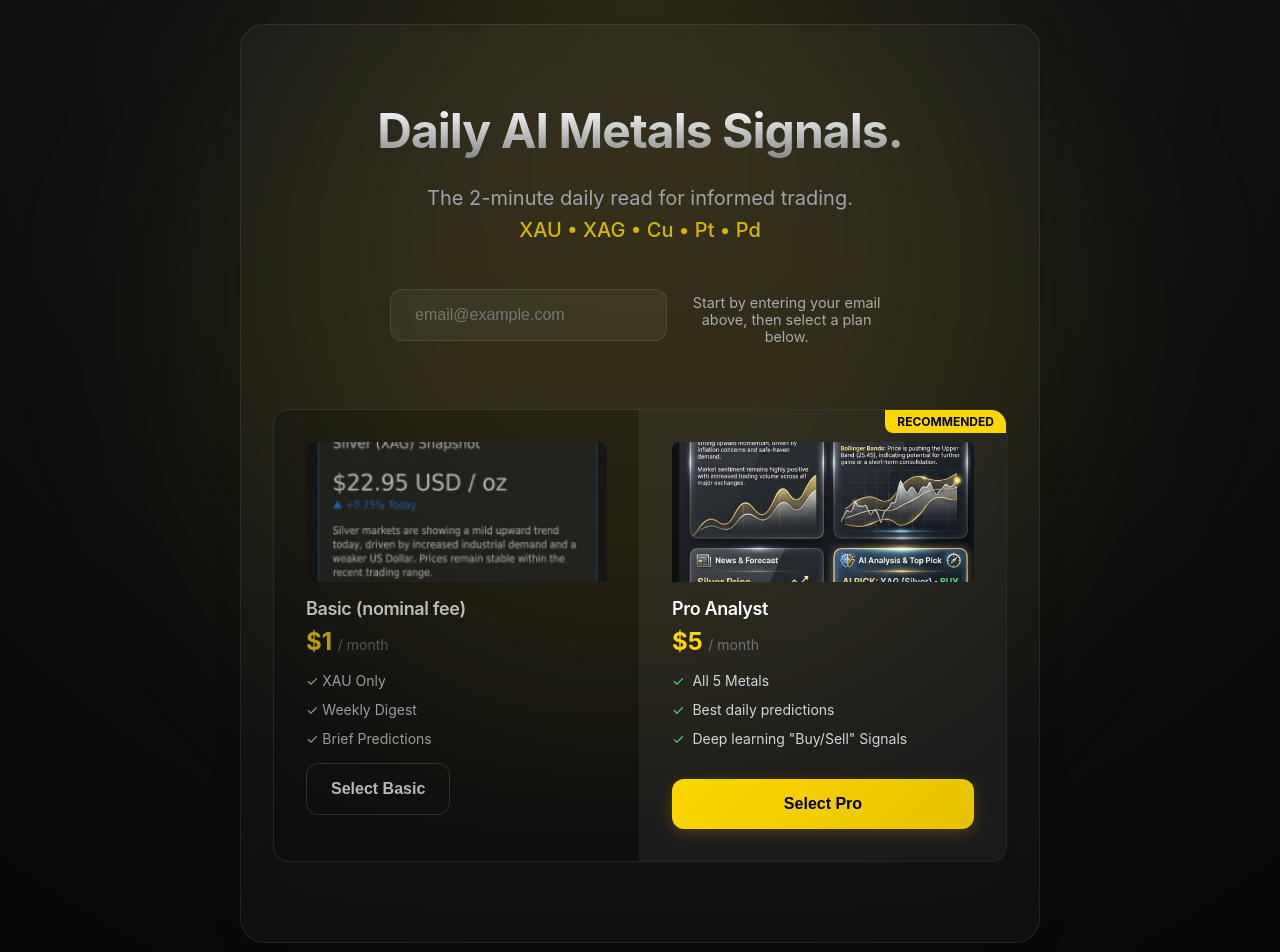
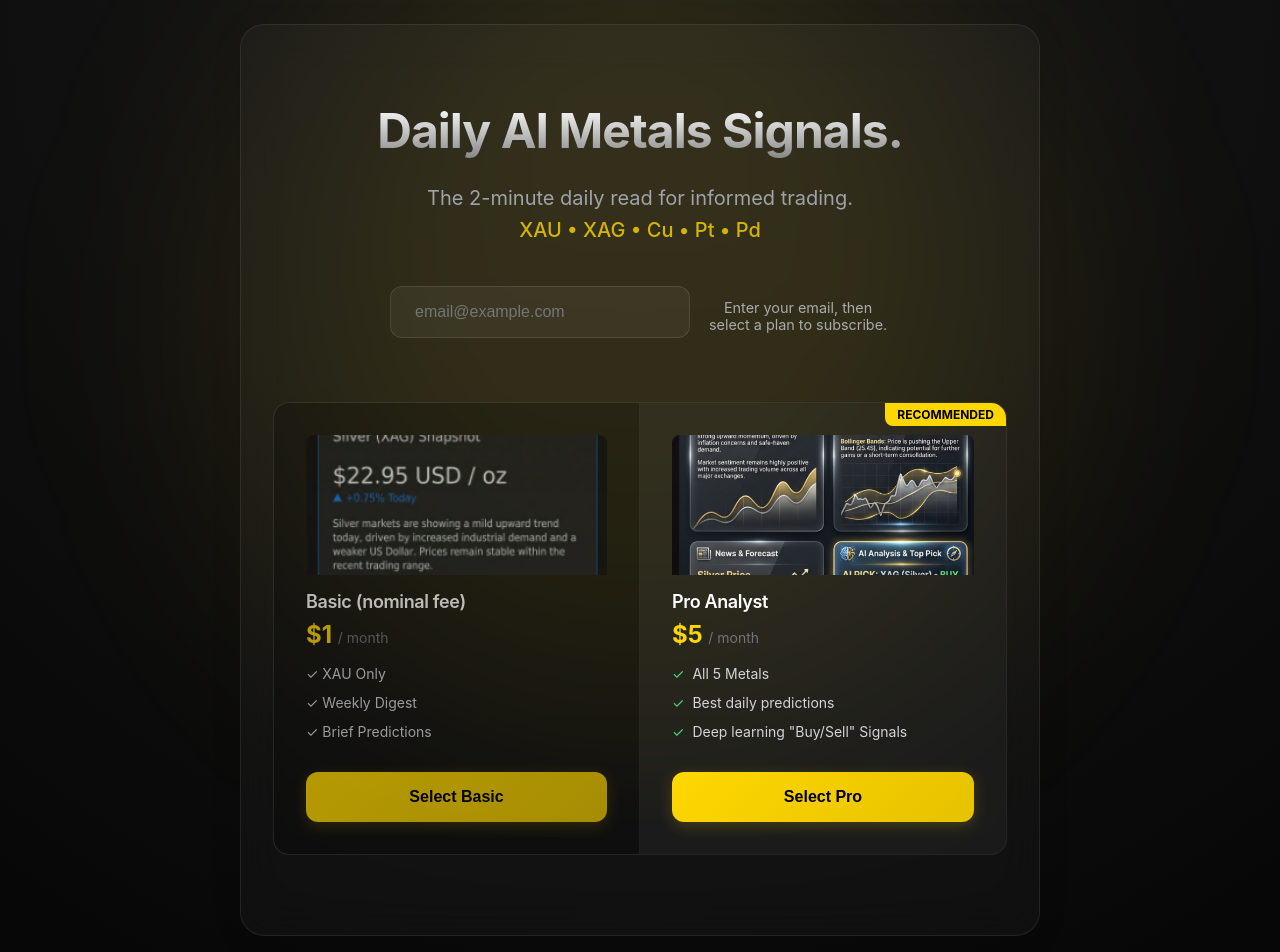
Before and after one commit to daramaccoille/metaldetectors, a Next.js app in the folder web/: page / in a window 1280 px wide. Shown: the top 952 px of the page. Built offline with nearby package versions, Linux system fonts and the light colour scheme; no server answers.

Commit message:
remove old price_id

```diff
--- a/web/src/app/actions.ts
+++ b/web/src/app/actions.ts
@@ -40,12 +40,12 @@ export async function subscribe(formData: FormData) {
     // STRIPE_PRICE_ID_PRO and STRIPE_PRICE_ID_BASIC should be defined
 
     // Fallback to existing single var if strict PRO/BASIC vars aren't separate yet
-    let priceId = process.env.STRIPE_PRICE_ID;
+    let priceId = process.env.STRIPE_PRICE_ID_PRO;
 
     if (plan === 'basic') {
-        priceId = process.env.STRIPE_PRICE_ID_BASIC || process.env.STRIPE_PRICE_ID;
+        priceId = process.env.STRIPE_PRICE_ID_BASIC;
     } else {
-        priceId = process.env.STRIPE_PRICE_ID_PRO || process.env.STRIPE_PRICE_ID;
+        priceId = process.env.STRIPE_PRICE_ID_PRO;
     }
 
     if (!priceId) priceId = 'price_12345_mock';
--- a/web/src/app/page.tsx
+++ b/web/src/app/page.tsx
@@ -3,7 +3,7 @@ import Script from 'next/script';
 import { subscribe } from './actions';
 
 import { headers } from 'next/headers';
-
+import Head from "next/head";
 export const runtime = 'edge';
 
 export default async function Home() {
@@ -27,7 +27,9 @@ export default async function Home() {
   return (
     <main className="main-layout">
       <Script src="https://js.stripe.com/v3/buy-button.js" async />
-
+      <Head>
+        <link rel="icon" href="/favicon.ico" />
+      </Head>
       {/* Background Ambience */}
       <div className="bg-ambience">
         <div className="orb" />
@@ -54,7 +56,7 @@ export default async function Home() {
           />
           {/* Removed ambiguous "Start" button. User must pick a plan below. */}
           <div style={{ color: '#aaa', fontSize: '0.9rem', marginTop: '0.5rem' }}>
-            Start by entering your email above, then select a plan below.
+            Enter your email, then select a plan to subscribe.
           </div>
         </div>
 
@@ -77,7 +79,7 @@ export default async function Home() {
             <form action={subscribe} className="plan-form" style={{ marginTop: 'auto', paddingTop: '1rem' }}>
               <input type="hidden" name="email" value="" className="js-email-transfer" />
               <input type="hidden" name="plan" value="basic" />
-              <button type="submit" className="btn-secondary w-full">
+              <button type="submit" className="btn-primary w-full" style={{ width: '100%', marginTop: '1rem' }}>
                 Select Basic
               </button>
             </form>
@@ -139,8 +141,9 @@ export default async function Home() {
 
       <footer className="footer flex gap-6 text-sm">
         <span>© 2026 metaldetectors.online</span>
-        <a href="/privacy" className="hover:text-gray-300 transition-colors">Privacy Policy</a>
-        <a href="/terms" className="hover:text-gray-300 transition-colors">Terms of Service</a>
+        <br />
+        <a href="/privacy" className="hover:text-gray-300 transition-colors">Privacy Policy </a>
+        <a href="/terms" className="hover:text-gray-300 transition-colors">Terms of Service </a>
       </footer>
     </main>
   );
```
